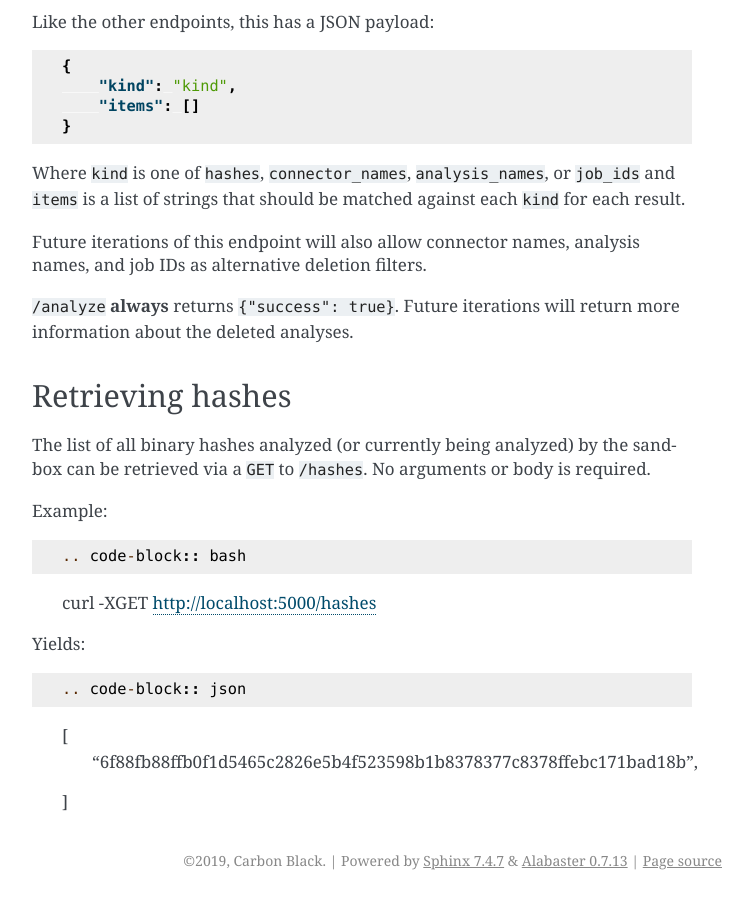
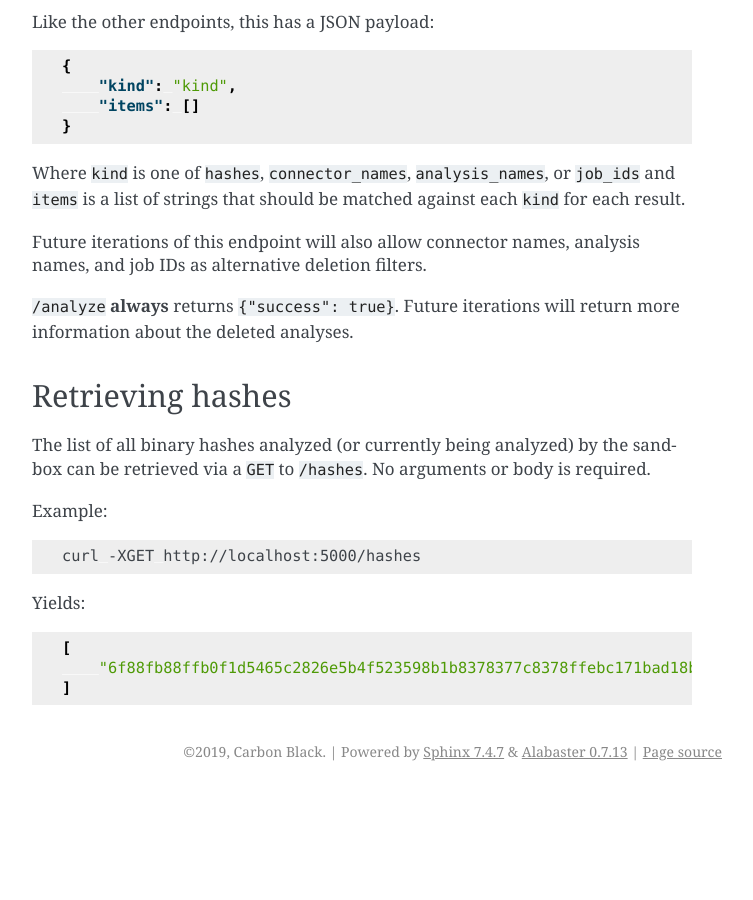
Before and after one commit to scoders/cb-psc-integration, a Sphinx documentation site: the page built from docs/source/rest-api.rst, in a window 1280 px wide and 900 px high, scrolled down 4516 px. Shown: the whole window, without its empty margins (388-1141 px from the left). Built offline with Sphinx 7.4.7, drawn with Linux system fonts in a browser that asks for light colours; after the commit the page ends 5307 px from its top, so only the background shows below that; part of the change alters nothing that is shown.

```diff
--- a/docs/source/rest-api.rst
+++ b/docs/source/rest-api.rst
@@ -249,16 +249,16 @@ The list of all binary hashes analyzed (or currently being analyzed) by the sand
 be retrieved via a ``GET`` to ``/hashes``. No arguments or body is required.
 
 
-Example::
+Example:
 
 .. code-block:: bash
 
     curl -XGET http://localhost:5000/hashes
 
-Yields::
+Yields:
 
 .. code-block:: json
 
     [
-      "6f88fb88ffb0f1d5465c2826e5b4f523598b1b8378377c8378ffebc171bad18b",
+        "6f88fb88ffb0f1d5465c2826e5b4f523598b1b8378377c8378ffebc171bad18b",
     ]
```
